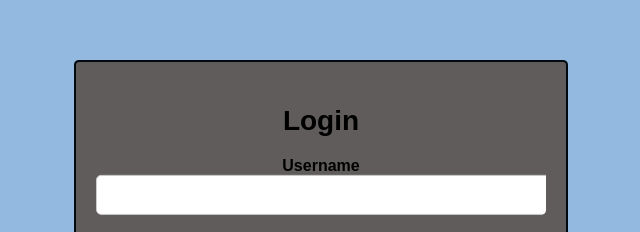
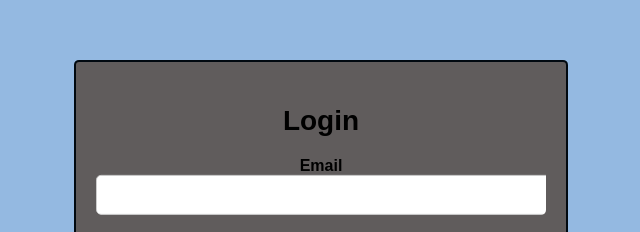
Before and after one commit to SaloniKumari15/quiz_app, a plain HTML site: page index.html in a window 1280 px wide. Shown: the part 172-404 px from the top of the page, 319-959 px from the left. Drawn offline with Linux system fonts and the light colour scheme.

Commit message:
Updated html

```diff
--- a/index.html
+++ b/index.html
@@ -12,7 +12,7 @@
       <h2>Login</h2>
       <form id="login_form">
         <div class="input_box">
-          <label for="username">Username</label>
+          <label for="username">Email</label>
           <input type="text" id="username" name="username" required />
         </div>
         <div class="input_box">
```
